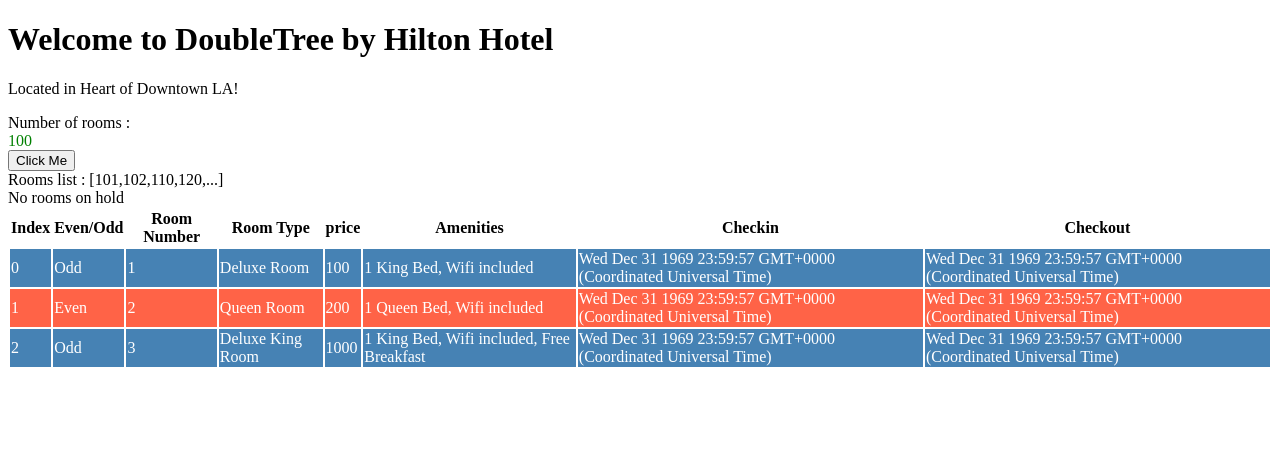
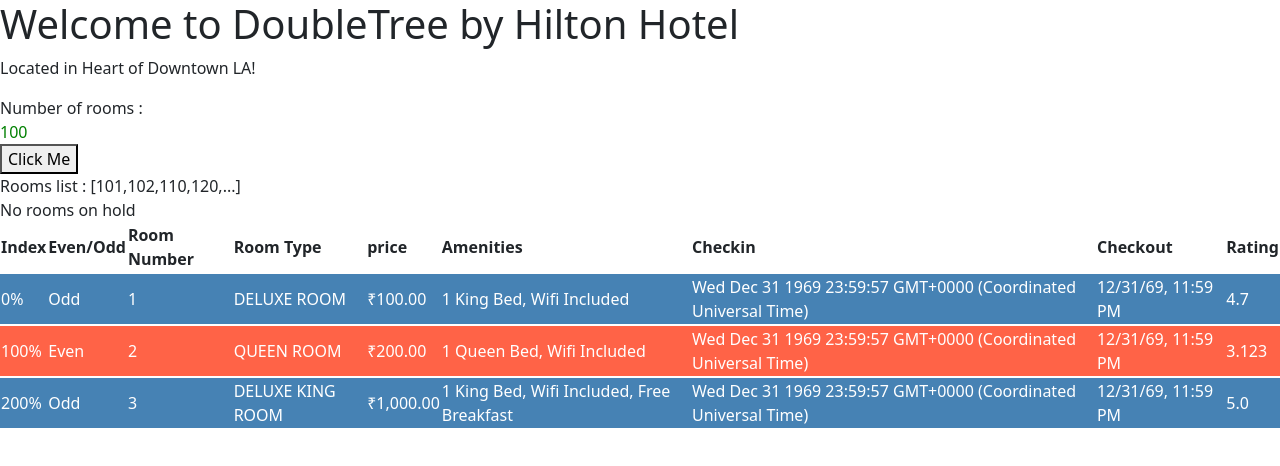
Before and after one commit to Harshali15/InventoryMangementApp, an Angular app: page / in a window 1280 px wide. Shown: the top 466 px of the page. Built offline with nearby package versions, Linux system fonts and the light colour scheme.

Commit message:
deciaml pipe eg added

```diff
--- a/angular.json
+++ b/angular.json
@@ -30,7 +30,8 @@
               "src/assets"
             ],
             "styles": [
-              "src/styles.scss"
+              "src/styles.scss",
+              "node_modules/bootstrap/dist/css/bootstrap.min.css"
             ],
             "scripts": []
           },
--- a/package.json
+++ b/package.json
@@ -18,6 +18,8 @@
     "@angular/platform-browser": "^15.2.0",
     "@angular/platform-browser-dynamic": "^15.2.0",
     "@angular/router": "^15.2.0",
+    "bootstrap": "^5.1.3",
+    "ngx-bootstrap": "^10.2.0",
     "rxjs": "~7.8.0",
     "tslib": "^2.3.0",
     "zone.js": "~0.12.0"
--- a/src/app/app.module.ts
+++ b/src/app/app.module.ts
@@ -4,6 +4,7 @@
 import { AppRoutingModule } from './app-routing.module';
 import { AppComponent } from './app.component';
 import { RoomsComponent } from './rooms/rooms.component';
+import { BrowserAnimationsModule } from '@angular/platform-browser/animations';
 
 @NgModule({
   declarations: [
@@ -12,7 +13,8 @@
   ],
   imports: [
     BrowserModule,
-    AppRoutingModule
+    AppRoutingModule,
+    BrowserAnimationsModule
   ],
   providers: [],
   bootstrap: [AppComponent]
--- a/src/app/rooms/rooms.component.html
+++ b/src/app/rooms/rooms.component.html
@@ -28,8 +28,9 @@
     Hold list : [11,12,10,120,...]
 </div>
 
+<!-- {{roomList | json}} -->
 <div>
-    <table>
+    <table class="table">
         <tr>
             <th>Index</th>
             <th>Even/Odd</th>
@@ -39,18 +40,20 @@
             <th>Amenities</th>
             <th>Checkin</th>
             <th>Checkout</th>
+            <th>Rating</th>
         </tr>
         <tr
         [ngClass]="e ? 'even':'odd'"
-        *ngFor="let room of roomList; let o = odd; let e = even; let i = index">
-            <td>{{i}}</td>
+        *ngFor="let room of roomList | slice: 0:3; let o = odd; let e = even; let i = index">
+            <td>{{i | percent}}</td>
             <td>{{o ? 'Even' : 'Odd'}}</td>
             <td>{{room.roomNumber}}</td>
-            <td>{{room.roomType}}</td>
-            <td>{{room.price}}</td>
-            <td>{{room.ammenities}}</td>
-            <td>{{room.checkinTime}}</td>
-            <td>{{room.checkoutTime}}</td>
+            <td>{{room.roomType | uppercase}}</td>
+            <td>{{room.price | currency : 'INR'}}</td>
+            <td>{{room.ammenities | titlecase}}</td>
+            <td>{{room.checkinTime }}</td>
+            <td>{{room.checkoutTime | date : 'short'}}</td>
+            <td>{{room.rating | number : '1.1-3' : 'en-us'}}</td>
         </tr>
     </table>
 </div>
--- a/src/app/rooms/rooms.component.ts
+++ b/src/app/rooms/rooms.component.ts
@@ -39,7 +39,8 @@
       price: 100,
       image: 'https://www.hilton.com/im/en/DoubleTree/DoubleTree-By-Hilton-Hotel-Atlanta-Do',
       checkinTime: new Date(11-11-2021),
-      checkoutTime: new Date(12-11-2021)
+      checkoutTime: new Date(12-11-2021),
+      rating: 4.7
     },
     {
       roomNumber:2,
@@ -48,7 +49,8 @@
       price: 200,
       image: 'https://www.hilton.com/im/en/DoubleTree/DoubleTree-By-Hilton-Hotel-Atlanta-Do',
       checkinTime: new Date(11-11-2021),
-      checkoutTime: new Date(12-11-2021)
+      checkoutTime: new Date(12-11-2021),
+      rating:3.12344
     },
     {
       roomNumber:3,
@@ -57,7 +59,8 @@
       price: 1000,
       image: 'https://www.hilton.com/im/en/DoubleTree/DoubleTree-By-Hilton-Hotel-Atlanta-Do',
       checkinTime: new Date(11-11-2021),
-      checkoutTime: new Date(12-11-2021)
+      checkoutTime: new Date(12-11-2021),
+      rating:5.0
     },
 
   ]
--- a/src/app/rooms/rooms.ts
+++ b/src/app/rooms/rooms.ts
@@ -13,4 +13,5 @@
     image: string;
     checkinTime: Date;
     checkoutTime: Date;
+    rating: number;
 }
--- a/src/styles.scss
+++ b/src/styles.scss
@@ -1 +1,7 @@
 /* You can add global styles to this file, and also import other style files */
+
+/* Importing Bootstrap SCSS file. */
+// @import "~/node_modules/bootstrap/dist/css/bootstrap.min.css";
+
+/* Importing Datepicker SCSS file. */
+@import "node_modules/ngx-bootstrap/datepicker/bs-datepicker";
```
Also changed, not shown: 1 other file (tests, documents, lock files or other folders).
